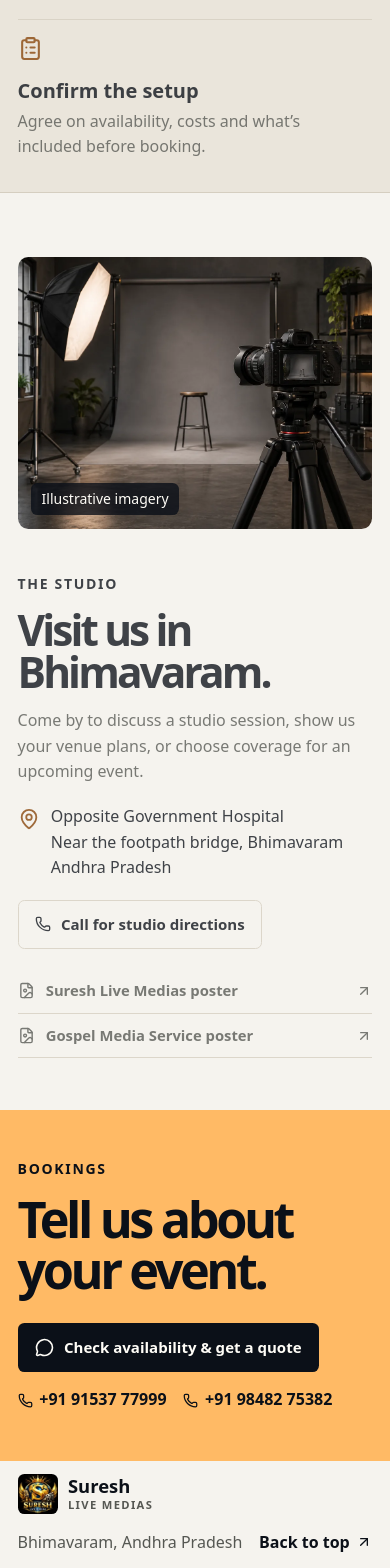
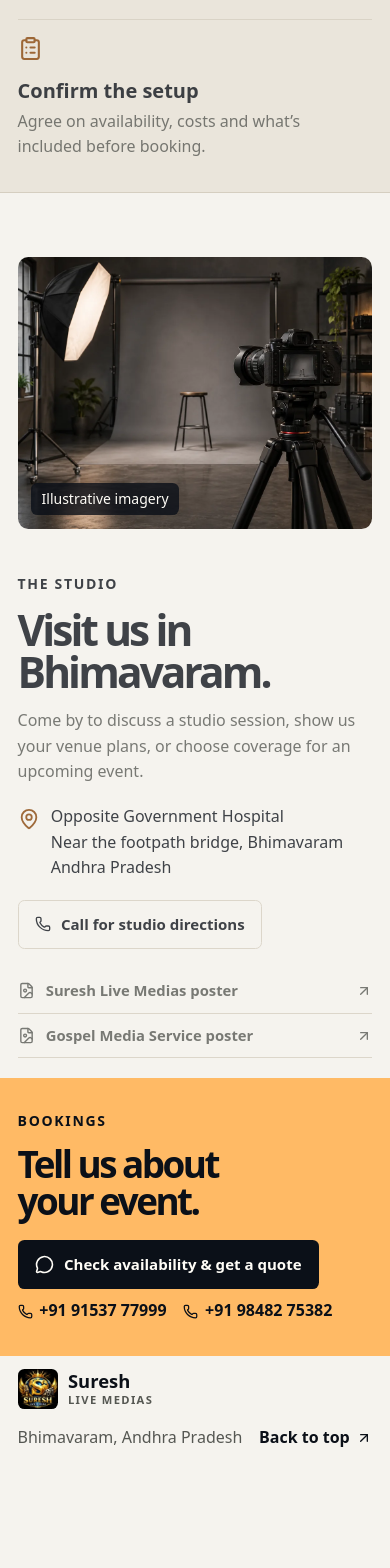
Before and after one commit to Akshayknchalapalli/Gospal-studio-website, a React (Vite) app: page / in a window 390 px wide. Shown: the part 4315-5883 px from the top of the page. After the commit the page ends 5778 px from the top, so only its background shows below. Built offline with nearby package versions, Linux system fonts and the light colour scheme.

Commit message:
Tighten studio and booking section layout

```diff
--- a/src/App.jsx
+++ b/src/App.jsx
@@ -110,7 +110,7 @@ function Films() {
 function Contact({ onBook }) {
   return <section className="contact" id="contact" aria-labelledby="contact-title">
     <div className="container contact-inner">
-      <div><p className="eyebrow">Bookings</p><h2 id="contact-title">Tell us about<br />your event.</h2></div>
+      <div><p className="eyebrow">Bookings</p><h2 id="contact-title">Tell us about your event.</h2></div>
       <div className="contact-actions">
         <button className="button button-dark" type="button" onClick={() => onBook()}><MessageCircle size={19} aria-hidden="true" /> {studio.quoteAction}</button>
         <div className="phone-links">{studio.phones.map(({ href, label }) => <a href={href} key={href}><Phone size={15} aria-hidden="true" />{label}</a>)}</div>
--- a/src/styles/home.css
+++ b/src/styles/home.css
@@ -30,7 +30,7 @@
 .planning h3 { margin-top: .65rem; font-size: 1.25rem; line-height: 1.15; }
 .planning li p { margin-top: .45rem; color: var(--text-muted); max-width: 38ch; }
 
-.studio { display: grid; grid-template-columns: 1.05fr .95fr; align-items: center; gap: clamp(2rem, 6vw, 6rem); }
+.studio { display: grid; grid-template-columns: 1.05fr .95fr; align-items: center; gap: clamp(2rem, 6vw, 6rem); padding-block-end: clamp(2rem, 3vw, 3.5rem); }
 .studio-photo { position: relative; isolation: isolate; overflow: hidden; border-radius: var(--radius-md); }
 .studio-photo img { width: 100%; height: clamp(17rem, 32vw, 31rem); object-fit: cover; }
 .studio-photo figcaption { position: absolute; inset: auto auto .85rem .85rem; background: var(--image-shade); color: var(--inverse-text); padding: .3rem .65rem; font-size: .875rem; border-radius: var(--radius-sm); }
@@ -42,9 +42,9 @@
 .poster:hover { color: var(--accent-text); }
 
 .contact { color: var(--on-accent); background: var(--accent); --focus: var(--on-accent); }
-.contact-inner { display: flex; flex-wrap: wrap; justify-content: space-between; align-items: end; gap: 1.75rem; padding-block: clamp(3rem, 7vw, 6rem); }
-.contact h2 { font-size: clamp(3.15rem, 7.4vw, 7.2rem); }
-.contact-actions { display: grid; gap: .95rem; }
+.contact-inner { display: grid; grid-template-columns: minmax(0, max-content) minmax(0, auto); justify-content: start; align-items: center; gap: 1.25rem clamp(1.75rem, 4vw, 5rem); padding-block: clamp(2rem, 3vw, 3.5rem); }
+.contact h2 { font-size: clamp(2.3rem, 4.15vw, 4.75rem); text-wrap: balance; }
+.contact-actions { display: grid; gap: .6rem; }
 .phone-links { display: flex; flex-wrap: wrap; gap: .55rem 1.05rem; }
 .phone-links a, .footer > a:last-child { display: inline-flex; gap: .42rem; align-items: center; font-weight: 750; }
 .phone-links a:hover, .footer > a:last-child:hover { text-decoration: underline; text-underline-offset: .2em; }
@@ -64,6 +64,7 @@
   .navigation.is-open { display: flex; justify-content: space-between; flex-wrap: wrap; padding: 0 0 .9rem; gap: .6rem 1rem; }
   .navigation a { padding-block: .45rem; }
   .studio { grid-template-columns: 1fr; }
+  .contact-inner { grid-template-columns: minmax(0, 1fr); }
 }
 @media (max-width: 560px) {
   .planning ol { grid-template-columns: 1fr; }
```
